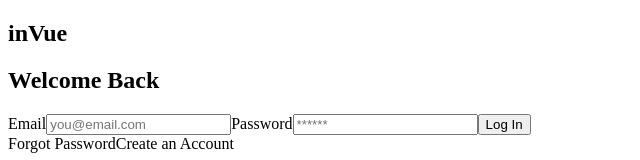
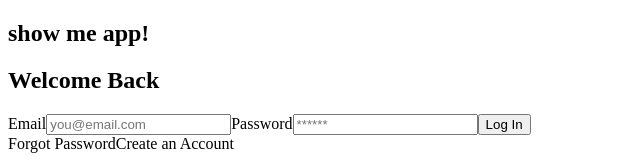
Before and after one commit to 8secz-johndpope/show_me_app, a Vue app: page /auth in a window 1280 px wide. Before the commit this address led to /login. Shown: the top 160 px of the page, without its empty margins (0-640 px from the left). Built offline with nearby package versions, Linux system fonts and the light colour scheme; no server answers.

Commit message:
inVueからshow me app！変更

```diff
--- a/src/components/Login.vue
+++ b/src/components/Auth.vue
@@ -7,7 +7,7 @@
     </transition>
     <section>
       <div class="col1">
-        <h1>inVue</h1>
+        <h1>show me app!</h1>
       </div>
       <div class="col2" :class="{ 'signup-form': !showLoginForm && !showForgotPassword }">
         <form v-if="showLoginForm" @submit.prevent>
@@ -35,7 +35,7 @@
           <h1>Get Started</h1>
 
           <label for="name">Name</label>
-          <input v-model.trim="signupForm.name" type="text" placeholder="inVue name" id="name">
+          <input v-model.trim="signupForm.name" type="text" placeholder="show me app! name" id="name">
 
           <label for="title">Title</label>
           <input v-model.trim="signupForm.title" type="text" placeholder="Company" id="title">
--- a/src/components/Navigation.vue
+++ b/src/components/Navigation.vue
@@ -3,7 +3,7 @@
     <section>
       <div class="col1">
         <router-link to="dashboard">
-          <h3>inVue</h3>
+          <h3>show me app!</h3>
         </router-link>
         <ul class="inline">
           <li>
@@ -31,7 +31,7 @@ export default {
         .signOut()
         .then(() => {
           this.$store.dispatch("clearData");
-          this.$router.push("/login");
+          this.$router.push("/auth");
         })
         .catch(err => {
           console.log(err);
--- a/src/main.js
+++ b/src/main.js
@@ -5,6 +5,7 @@ import App from "./App";
 import router from "./router";
 import { store } from "./store.js";
 const fb = require("./firebaseConfig.js");
+
 
 Vue.config.productionTip = false;
 
--- a/src/router/index.js
+++ b/src/router/index.js
@@ -2,7 +2,7 @@ import Vue from "vue";
 import Router from "vue-router";
 import firebase from "firebase";
 
-import Login from "@/components/Login";
+import Auth from "@/components/Auth";
 import Dashboard from "@/components/Dashboard";
 import Settings from "@/components/Settings";
 
@@ -16,9 +16,9 @@ const router = new Router({
       redirect: "/dashboard"
     },
     {
-      path: "/login",
-      name: "Login",
-      component: Login
+      path: "/auth",
+      name: "Auth",
+      component: Auth
     },
     {
       path: "/dashboard",
@@ -43,8 +43,8 @@ router.beforeEach((to, from, next) => {
   const requiresAuth = to.matched.some(x => x.meta.requiresAuth);
   const currentUser = firebase.auth().currentUser;
   if (requiresAuth && !currentUser) {
-    next("/login");
-  } else if (currentUser && to.name == "Login") {
+    next("/auth");
+  } else if (currentUser && to.name == "Auth") {
     router.push({ name: "Dashboard" });
     next("/dashboard");
   } else if (requiresAuth && currentUser) {
```
